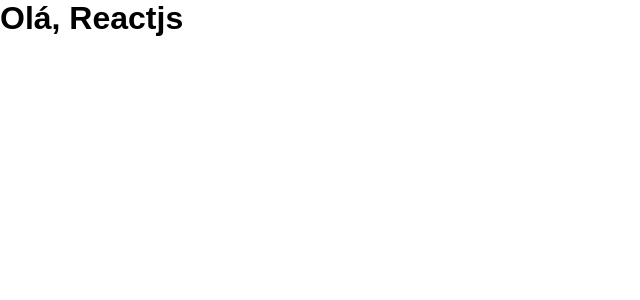
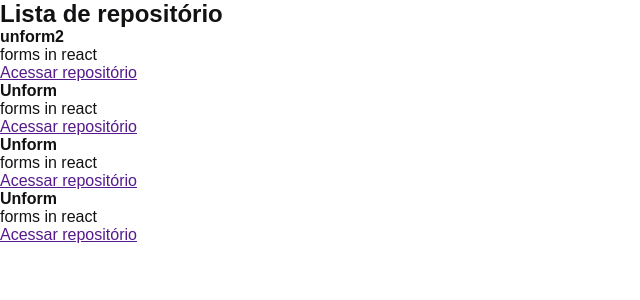
Before and after one commit to DiogoMiranda-dev/ignite-chapter1-fundamentos-react, a React app: page / in a window 1280 px wide. Shown: the top 300 px of the page, without its empty margins (0-640 px from the left). Built offline with nearby package versions, Linux system fonts and the light colour scheme.

Commit message:
componentes conceitos

```diff
--- a/src/App.jsx
+++ b/src/App.jsx
@@ -1,5 +1,9 @@
+import { RepositoryList } from './components/RepositoryList';
 import './styles/global.scss';
 
+
 export function App() {
-  return <h1>Olá, Reactjs</h1>;
+  return (
+      <RepositoryList />
+  );
 }
--- /dev/null
+++ b/src/components/RepositoryList.jsx
@@ -0,0 +1,32 @@
+
+const repositoryName = 'unform2';
+
+export function RepositoryList() {
+  return (
+    <section className="repository-list">
+      <h1>Lista de repositório</h1>
+      <ul>
+        <li>
+          <strong>{repositoryName}</strong>
+          <p>forms in react</p>
+          <a href="">Acessar repositório</a>
+        </li>
+        <li>
+          <strong>Unform</strong>
+          <p>forms in react</p>
+          <a href="">Acessar repositório</a>
+        </li>
+        <li>
+          <strong>Unform</strong>
+          <p>forms in react</p>
+          <a href="">Acessar repositório</a>
+        </li>
+        <li>
+          <strong>Unform</strong>
+          <p>forms in react</p>
+          <a href="">Acessar repositório</a>
+        </li>
+      </ul>
+    </section>
+  );
+}
--- a/src/styles/global.scss
+++ b/src/styles/global.scss
@@ -6,4 +6,6 @@
 
 body{
     font-family: Arial, Helvetica, sans-serif;
+    font-size: 16px;
+    color: #121214;
 }
```
